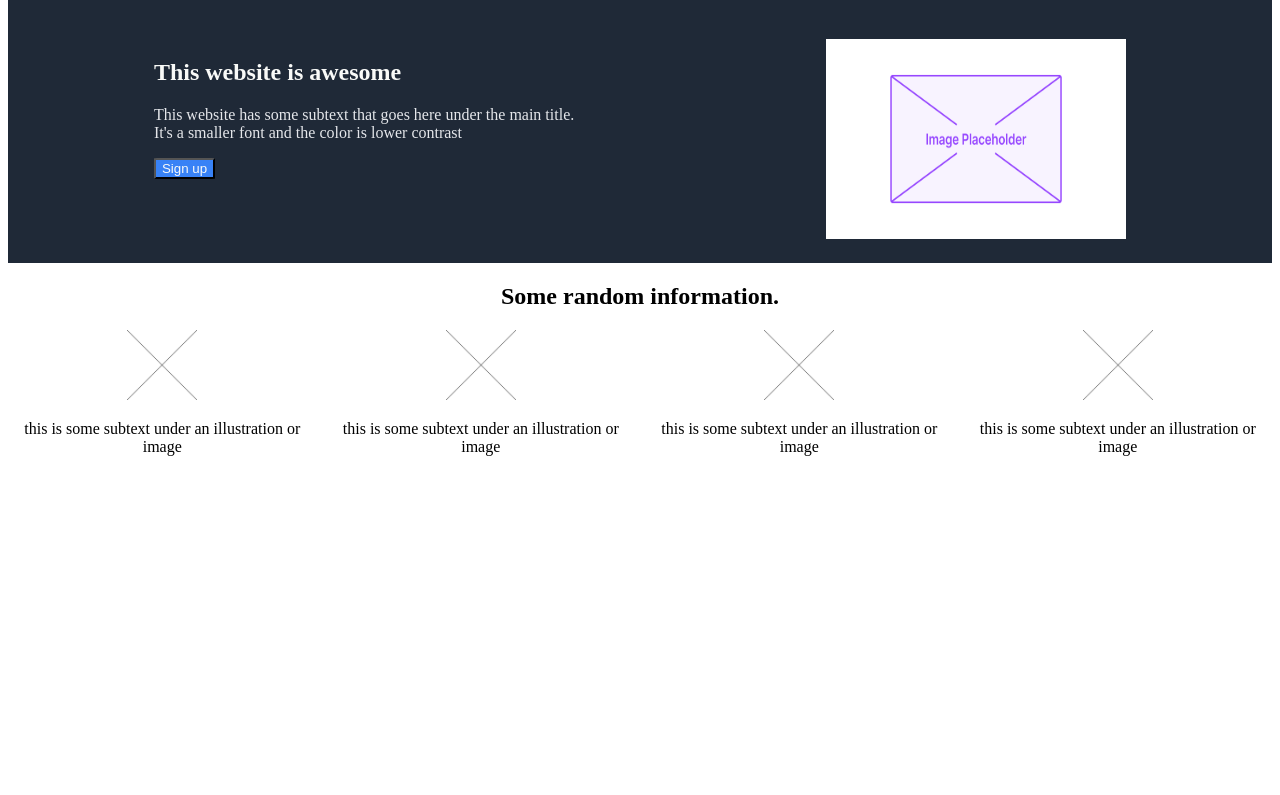
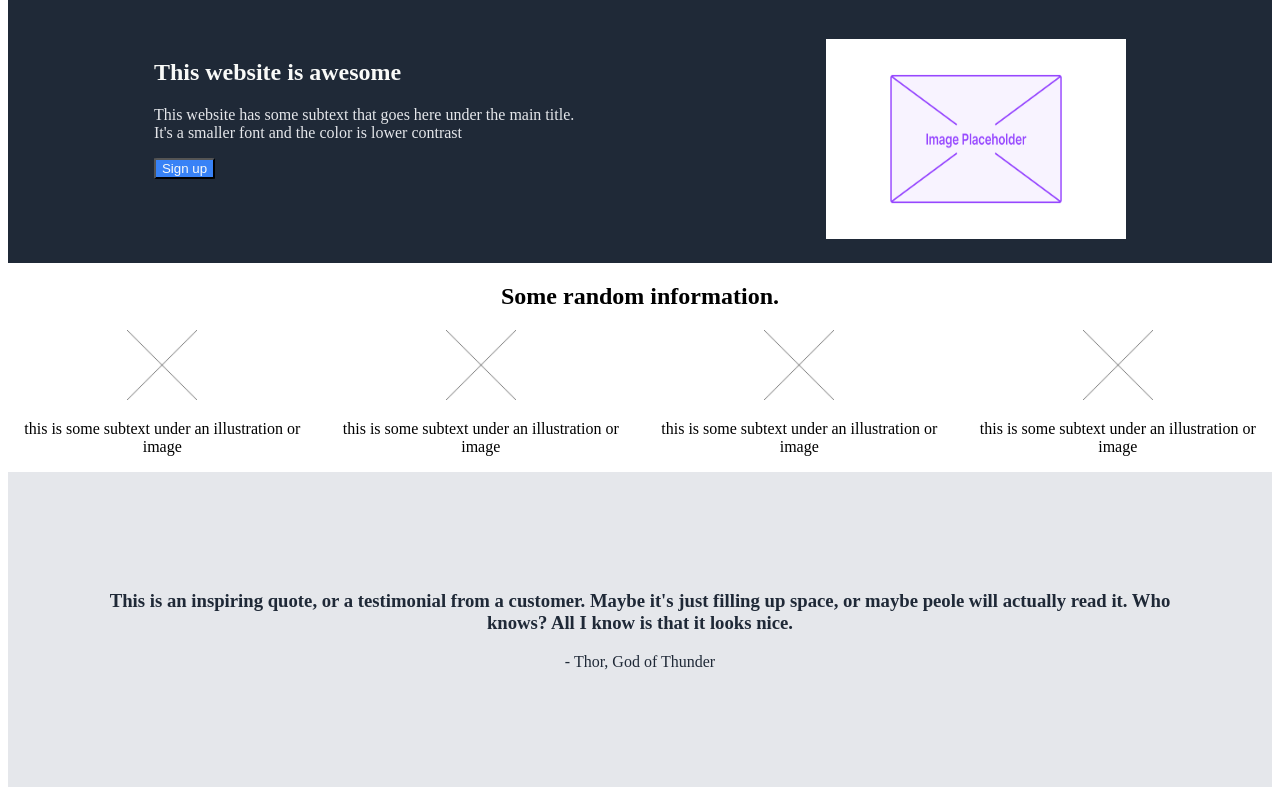
Before and after one commit to AnwarMadani/landing-page, a plain HTML site: page index.html in a window 1280 px wide. Shown: the part 96-891 px from the top of the page. Before the commit the page ends 800 px from the top, so only its background shows below. Drawn offline with Linux system fonts and the light colour scheme.

Commit message:
add grey section and style

```diff
--- a/index.html
+++ b/index.html
@@ -49,6 +49,10 @@
                 </div>
             </div>
         </div>
+        <div class="grey">
+            <h3>This is an inspiring quote, or a testimonial from a customer. Maybe it's just filling up space, or maybe peole will actually read it. Who knows? All I know is that it looks nice.</h3>
+            <p>- Thor, God of Thunder</p>
+        </div>
     </main>
 </body>
 </html>
--- a/styles.css
+++ b/styles.css
@@ -67,3 +67,10 @@ img{
     width: 70px;
     height: 70px;
 }
+
+.grey{
+    color: #1F2937;
+    background-color: #E5E7EB;
+    text-align: center;
+    padding: 100px;
+}
```
